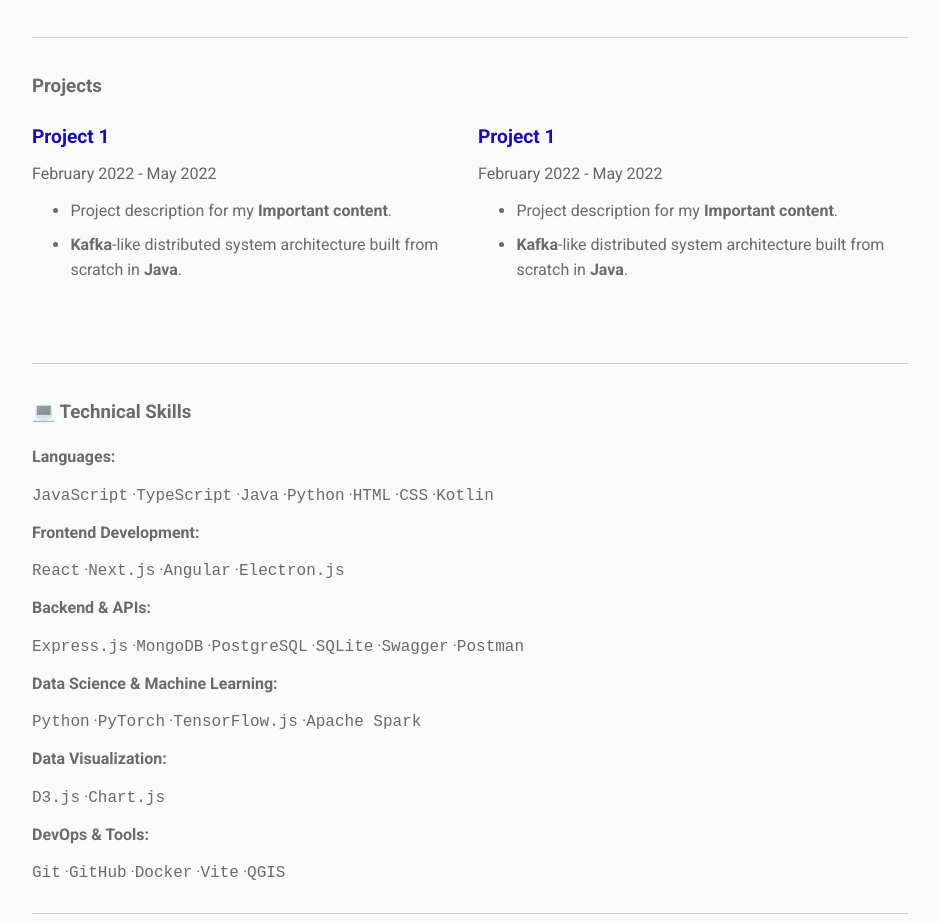
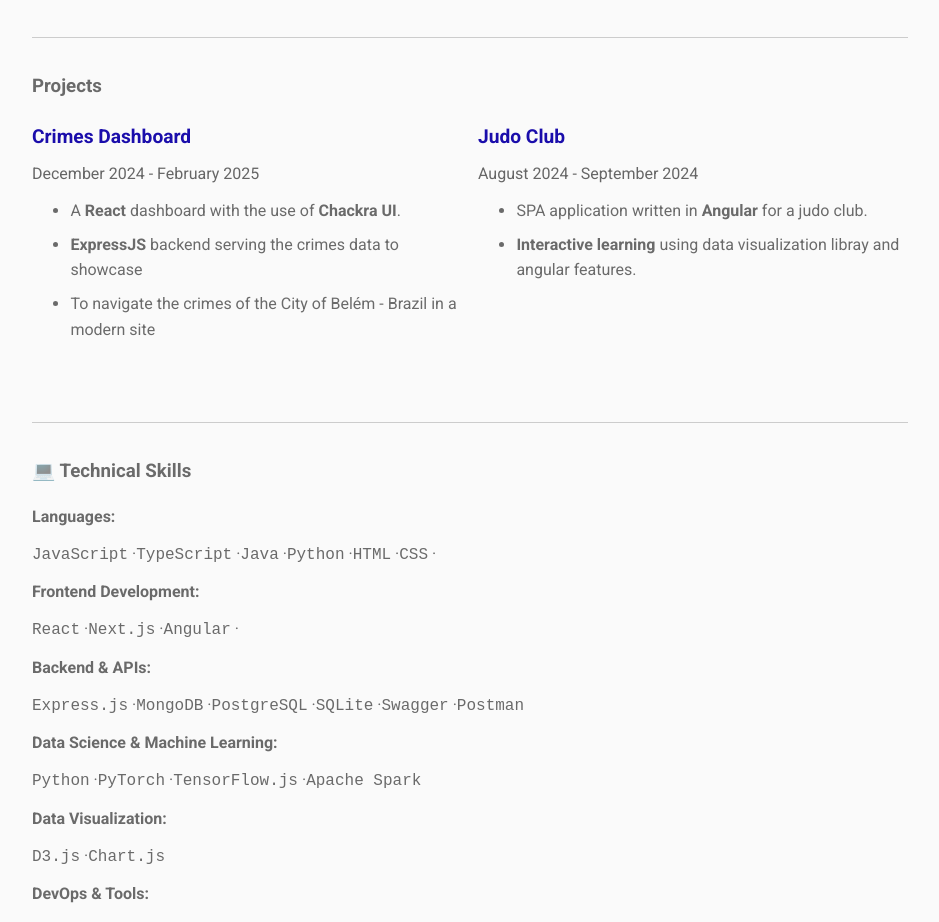
Before and after one commit to shortpathfirst/myblog, a Next.js app: page /myblog/resume in a window 1280 px wide. Shown: the part 969-1891 px from the top of the page, without its empty margins (332-1271 px from the left). Built offline with nearby package versions, Linux system fonts and the light colour scheme.

Commit message:
update Readme and update resume

```diff
--- a/src/app/resume/page.tsx
+++ b/src/app/resume/page.tsx
@@ -46,23 +46,24 @@ const Resume = () => {
                     {
                         [
                             {
-                                "name": "Project 1",
-                                "date": "February 2022 - May 2022",
+                                "name": "Crimes Dashboard",
+                                "date": "December 2024 - February 2025",
                                 "isSite": true,
-                                "url": "blogopost",
+                                "url": "https://github.com/shortpathfirst/MapDashboard",
                                 "descriptionList": [
-                                    "Project description for my <strong>Important content</strong>.",
-                                    "<strong>Kafka</strong>-like distributed system architecture built from scratch in <strong>Java</strong>."
+                                    "A <strong>React</strong> dashboard with the use of  <strong>Chackra UI</strong>.",
+                                    "<strong>ExpressJS</strong> backend serving the crimes data to showcase",
+                                    "To navigate the crimes of the City of Belém - Brazil in a modern site"
                                 ]
                             },
                             {
-                                "name": "Project 1",
-                                "date": "February 2022 - May 2022",
+                                "name": "Judo Club",
+                                "date": "August 2024 - September 2024",
                                 "isSite": false,
-                                "url": "blogopost",
+                                "url": "https://github.com/shortpathfirst/judoclub",
                                 "descriptionList": [
-                                    "Project description for my <strong>Important content</strong>.",
-                                    "<strong>Kafka</strong>-like distributed system architecture built from scratch in <strong>Java</strong>."
+                                    "SPA application written in <strong>Angular</strong> for a judo club. ",
+                                    "<strong>Interactive learning</strong> using data visualization libray and angular features."
                                 ]
                             }
                         ].map((project, i) => (
@@ -91,7 +92,6 @@ const Resume = () => {
                         <code>Python</code> ·
                         <code>HTML</code> ·
                         <code>CSS</code> ·
-                        <code>Kotlin</code>
                     </p>
 
                     <h4>Frontend Development:</h4>
@@ -99,7 +99,6 @@ const Resume = () => {
                         <code>React</code> ·
                         <code>Next.js</code> ·
                         <code>Angular</code> ·
-                        <code>Electron.js</code>
                     </p>
 
                     <h4>Backend & APIs:</h4>
```
Also changed, not shown: 1 other file (tests, documents, lock files or other folders).
